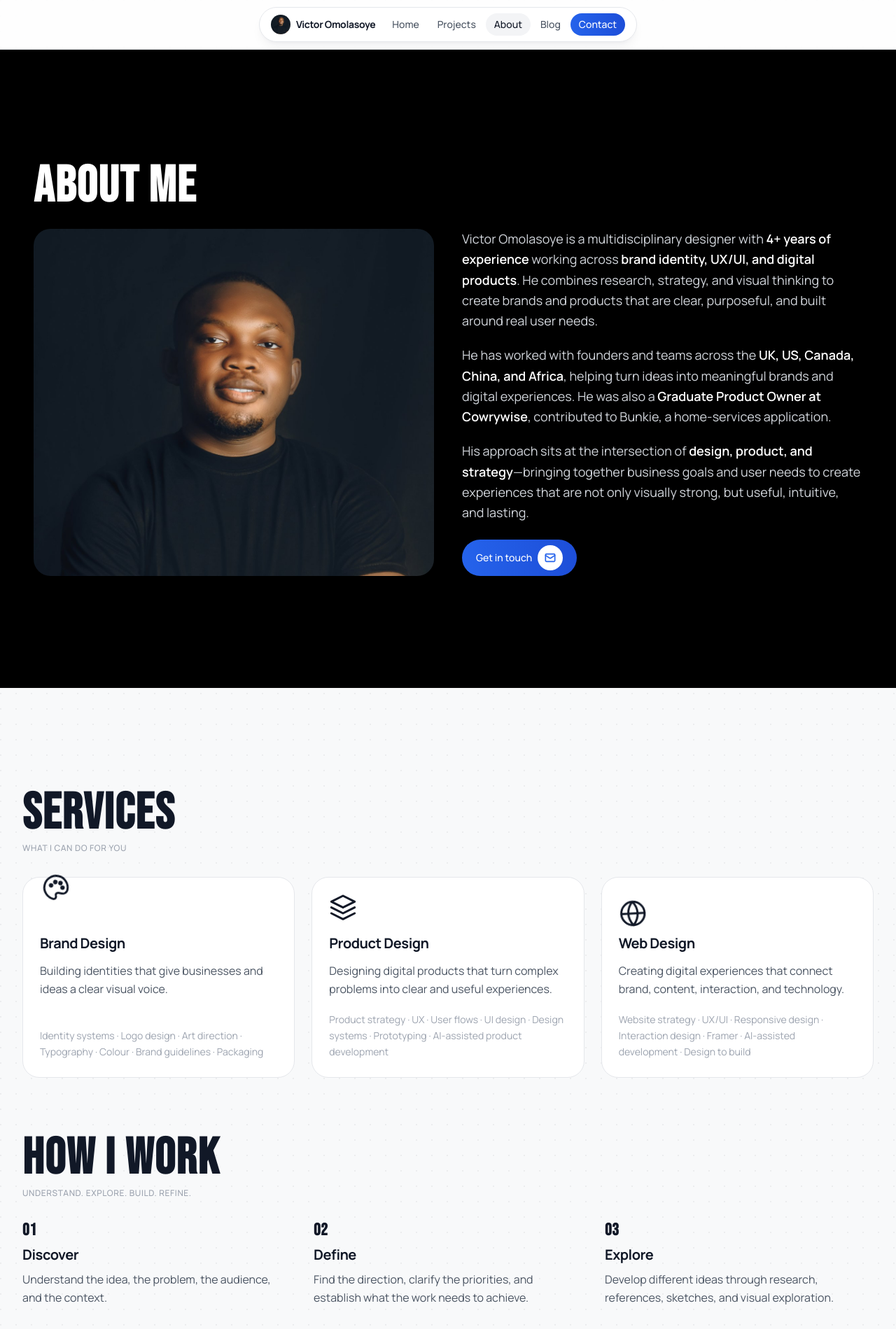
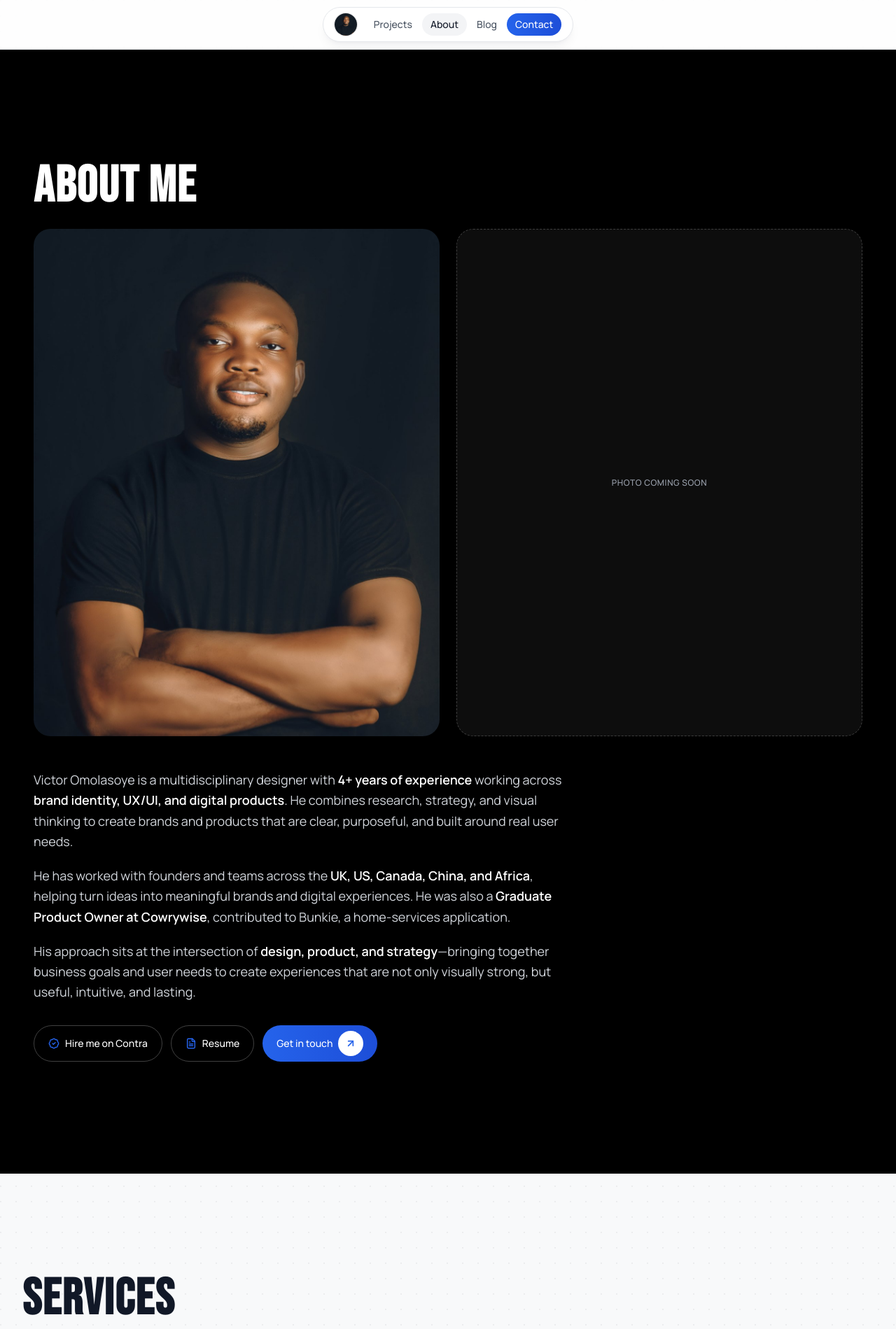
Before and after one commit to Levictor-ai/victor-omolasoye-portfolio, a Next.js app: page /about in a window 1280 px wide. Shown: the top 1899 px of the page at 70% size. Built offline with nearby package versions, Linux system fonts and the light colour scheme.

Commit message:
nav avatar home link, two-photo about layout with Contra/resume CTAs, scrolling testimonials, remove home articles

```diff
--- a/src/app/globals.css
+++ b/src/app/globals.css
@@ -78,6 +78,25 @@
   .text-balance {
     text-wrap: balance;
   }
+
+  .marquee-fade-x {
+    -webkit-mask-image: linear-gradient(to right, transparent, #000 6%, #000 94%, transparent);
+    mask-image: linear-gradient(to right, transparent, #000 6%, #000 94%, transparent);
+  }
+
+  .marquee-track {
+    animation: marquee-scroll var(--marquee-duration, 50s) linear infinite;
+    will-change: transform;
+  }
+
+  .marquee-track:hover {
+    animation-play-state: paused;
+  }
+}
+
+@keyframes marquee-scroll {
+  from { transform: translate3d(0, 0, 0); }
+  to { transform: translate3d(-50%, 0, 0); }
 }
 
 @keyframes cursor-blink {
@@ -117,7 +136,14 @@
 
 @media (prefers-reduced-motion: reduce) {
   .animate-ping,
+  .marquee-track,
   *[style*='animation'] {
     animation: none !important;
   }
+
+  .marquee-fade-x {
+    overflow-x: auto;
+    -webkit-mask-image: none;
+    mask-image: none;
+  }
 }
--- a/src/components/AboutSection.tsx
+++ b/src/components/AboutSection.tsx
@@ -2,7 +2,7 @@
 
 import { motion } from 'framer-motion';
 import Image from 'next/image';
-import { Mail } from 'lucide-react';
+import { ArrowUpRight, BadgeCheck, FileText } from 'lucide-react';
 import type { ProfileData } from '@/context/PortfolioContext';
 import { renderInline } from '@/lib/inline';
 
@@ -45,19 +45,39 @@ export function AboutSection({
             show: { opacity: 1, y: 0, transition: { duration: 0.5 } },
           }}
         >
-          <div className="grid gap-6 lg:grid-cols-2 lg:items-stretch lg:gap-10">
-            <div className="relative aspect-[4/5] w-full overflow-hidden rounded-2xl sm:aspect-[3/2] lg:aspect-auto lg:h-full lg:min-h-[420px]">
+          <div className="grid grid-cols-2 gap-4 sm:gap-6">
+            <div className="relative aspect-[4/5] w-full overflow-hidden rounded-2xl">
               <Image
                 src={profile.avatar}
                 alt={profile.name}
                 fill
                 className="object-cover"
                 style={{ objectPosition: 'top' }}
-                sizes="(max-width: 1024px) 100vw, 50vw"
+                sizes="(max-width: 1024px) 50vw, 40vw"
                 priority
               />
             </div>
-            <div className="flex flex-col justify-center">
+            {profile.avatarAlt ? (
+              <div className="relative aspect-[4/5] w-full overflow-hidden rounded-2xl">
+                <Image
+                  src={profile.avatarAlt}
+                  alt={`${profile.name} working`}
+                  fill
+                  className="object-cover"
+                  style={{ objectPosition: 'top' }}
+                  sizes="(max-width: 1024px) 50vw, 40vw"
+                  priority
+                />
+              </div>
+            ) : (
+              <div className="flex aspect-[4/5] w-full items-center justify-center rounded-2xl border border-dashed border-white/20 bg-white/5">
+                <span className="text-label-sm uppercase tracking-wider text-gray-400">
+                  Photo coming soon
+                </span>
+              </div>
+            )}
+          </div>
+          <div className="mt-10 max-w-3xl lg:mt-12">
             <div className="prose max-w-none">
               {profile.about.split('\n\n').map((paragraph, i) => (
                 <p
@@ -68,17 +88,36 @@ export function AboutSection({
                 </p>
               ))}
             </div>
-              <div className="mt-6 w-full sm:w-auto">
+            <div className="mt-8 flex w-full flex-col gap-3 sm:w-auto sm:flex-row sm:flex-wrap">
+              {profile.socials.contra && (
+                <a
+                  href={profile.socials.contra}
+                  target="_blank"
+                  rel="noopener noreferrer"
+                  className="inline-flex w-full items-center justify-center gap-2 rounded-full border border-white/25 px-5 py-3 text-sm font-medium text-white transition-colors hover:border-white hover:bg-white/10 focus-visible:outline-none focus-visible:ring-2 focus-visible:ring-blue-500/50 sm:w-auto"
+                >
+                  <BadgeCheck className="size-4 text-blue-600" strokeWidth={2.2} />
+                  Hire me on Contra
+                </a>
+              )}
+              <a
+                href={profile.resumeUrl}
+                target="_blank"
+                rel="noopener noreferrer"
+                className="inline-flex w-full items-center justify-center gap-2 rounded-full border border-white/25 px-5 py-3 text-sm font-medium text-white transition-colors hover:border-white hover:bg-white/10 focus-visible:outline-none focus-visible:ring-2 focus-visible:ring-blue-500/50 sm:w-auto"
+              >
+                <FileText className="size-4 text-blue-600" strokeWidth={2.2} />
+                Resume
+              </a>
               <a
                 href={`mailto:${profile.email}`}
                 className="group inline-flex w-full items-center justify-center gap-2 rounded-full bg-gradient-to-r from-blue-600 to-blue-700 px-5 py-3 text-sm font-medium text-white transition-all hover:from-blue-500 hover:to-blue-700 focus-visible:outline-none focus-visible:ring-2 focus-visible:ring-blue-500/50 sm:w-auto"
               >
                 Get in touch
                 <span className="flex size-9 items-center justify-center rounded-full bg-white -my-1 transition-transform group-hover:translate-x-0.5">
-                    <Mail className="size-4 text-blue-600" strokeWidth={2.5} />
+                  <ArrowUpRight className="size-4 text-blue-600" strokeWidth={2.5} />
                 </span>
               </a>
-              </div>
             </div>
           </div>
         </motion.div>
--- a/src/components/ExperienceSection.tsx
+++ b/src/components/ExperienceSection.tsx
@@ -83,7 +83,7 @@ export function ExperienceSection({
           hidden: { opacity: 0, y: 20 },
           show: { opacity: 1, y: 0, transition: { duration: 0.5, delay: 0.05 } },
         }}
-        className="mb-8 text-label-sm uppercase tracking-wider text-gray-400"
+        className="mb-8 text-label-sm uppercase tracking-wider text-blue-600"
       >
         Where I&rsquo;ve worked
       </motion.p>
--- a/src/components/HowIWork.tsx
+++ b/src/components/HowIWork.tsx
@@ -38,7 +38,7 @@ export function HowIWork() {
           hidden: { opacity: 0, y: 20 },
           show: { opacity: 1, y: 0, transition: { duration: 0.5, delay: 0.05 } },
         }}
-        className="mb-8 text-label-sm uppercase tracking-wider text-gray-400"
+        className="mb-8 text-label-sm uppercase tracking-wider text-blue-600"
       >
         Understand. Explore. Build. Refine.
       </motion.p>
--- a/src/components/Nav.tsx
+++ b/src/components/Nav.tsx
@@ -6,7 +6,6 @@ import Image from 'next/image';
 import { usePathname } from 'next/navigation';
 
 const links = [
-  { label: 'Home', href: '/#home', id: 'home', hiddenMobile: true },
   { label: 'Projects', href: '/projects', id: 'projects', hiddenMobile: false },
   { label: 'About', href: '/about', id: 'about', hiddenMobile: false },
   { label: 'Blog', href: '/blog', id: 'blog', hiddenMobile: false },
@@ -54,17 +53,19 @@ export function Nav({ avatar }: { avatar: string }) {
         <div className="relative flex w-auto items-center justify-between gap-3 rounded-full border border-gray-200 bg-white px-3 py-2 shadow-lg shadow-gray-900/5 sm:px-4 sm:py-2">
           <Link
             href="/#home"
-            className="flex shrink-0 items-center gap-2 text-sm font-bold tracking-tight text-gray-900"
+            aria-label="Home"
+            title="Home"
+            className="flex shrink-0 items-center"
           >
             <Image
               src={avatar}
               alt="Victor Omolasoye"
-              width={32}
-              height={32}
-              className="size-7 rounded-full object-cover"
+              width={36}
+              height={36}
+              className="size-8 rounded-full object-cover ring-1 ring-black/10"
               style={{ objectPosition: 'top' }}
+              priority
             />
-            <span className="hidden md:inline">Victor Omolasoye</span>
           </Link>
           <div className="flex items-center gap-0.5">
             {links.map((link) => {
--- a/src/components/ResultsSection.tsx
+++ b/src/components/ResultsSection.tsx
@@ -63,7 +63,7 @@ export function ResultsSection() {
       </motion.h2>
       <motion.p
         variants={fadeUp}
-        className="mb-8 text-label-sm uppercase tracking-wider text-gray-400"
+        className="mb-8 text-label-sm uppercase tracking-wider text-blue-600"
       >
         The impact I bring across brand, product &amp; web
       </motion.p>
--- a/src/components/ServicesSection.tsx
+++ b/src/components/ServicesSection.tsx
@@ -107,7 +107,7 @@ export function ServicesSection() {
       </motion.h2>
       <motion.p
         variants={fadeUp}
-        className="mb-8 text-label-sm uppercase tracking-wider text-gray-400"
+        className="mb-8 text-label-sm uppercase tracking-wider text-blue-600"
       >
         What I can do for you
       </motion.p>
--- a/src/components/ToolsSection.tsx
+++ b/src/components/ToolsSection.tsx
@@ -238,7 +238,7 @@ export function ToolsSection() {
           hidden: { opacity: 0, y: 20 },
           show: { opacity: 1, y: 0, transition: { duration: 0.5, delay: 0.05 } },
         }}
-        className="mb-8 text-label-sm uppercase tracking-wider text-gray-400"
+        className="mb-8 text-label-sm uppercase tracking-wider text-blue-600"
       >
         What I work with
       </motion.p>
--- a/src/data/profile.ts
+++ b/src/data/profile.ts
@@ -24,6 +24,7 @@ export interface ProfileData {
   bio: string;
   about: string;
   avatar: string;
+  avatarAlt?: string;
   email: string;
   location: string;
   socials: {
@@ -57,6 +58,8 @@ export const defaultProfile: ProfileData = {
   about:
     'Victor Omolasoye is a multidisciplinary designer with **4+ years of experience** working across **brand identity, UX/UI, and digital products**. He combines research, strategy, and visual thinking to create brands and products that are clear, purposeful, and built around real user needs.\n\nHe has worked with founders and teams across the **UK, US, Canada, China, and Africa**, helping turn ideas into meaningful brands and digital experiences. He was also a **Graduate Product Owner at Cowrywise**, contributed to Bunkie, a home-services application.\n\nHis approach sits at the intersection of **design, product, and strategy**—bringing together business goals and user needs to create experiences that are not only visually strong, but useful, intuitive, and lasting.',
   avatar: '/images/victor-profile.jpg',
+  // Second About photo. Drop the file in /public/images and set the path here.
+  // avatarAlt: '/images/victor-profile-2.jpg',
   email: 'omolasoyevictorakinyemi@gmail.com',
   location: 'Lagos, Nigeria',
   socials: {
--- a/src/types/lucide-react.d.ts
+++ b/src/types/lucide-react.d.ts
@@ -25,4 +25,6 @@ declare module 'lucide-react' {
   export const PenTool: Icon;
   export const Smartphone: Icon;
   export const Mail: Icon;
+  export const BadgeCheck: Icon;
+  export const FileText: Icon;
 }
```
Also changed, not shown: src/components/HomeContent.tsx (+19 -190 lines). Lines whose indentation alone changed are shown as unchanged.
